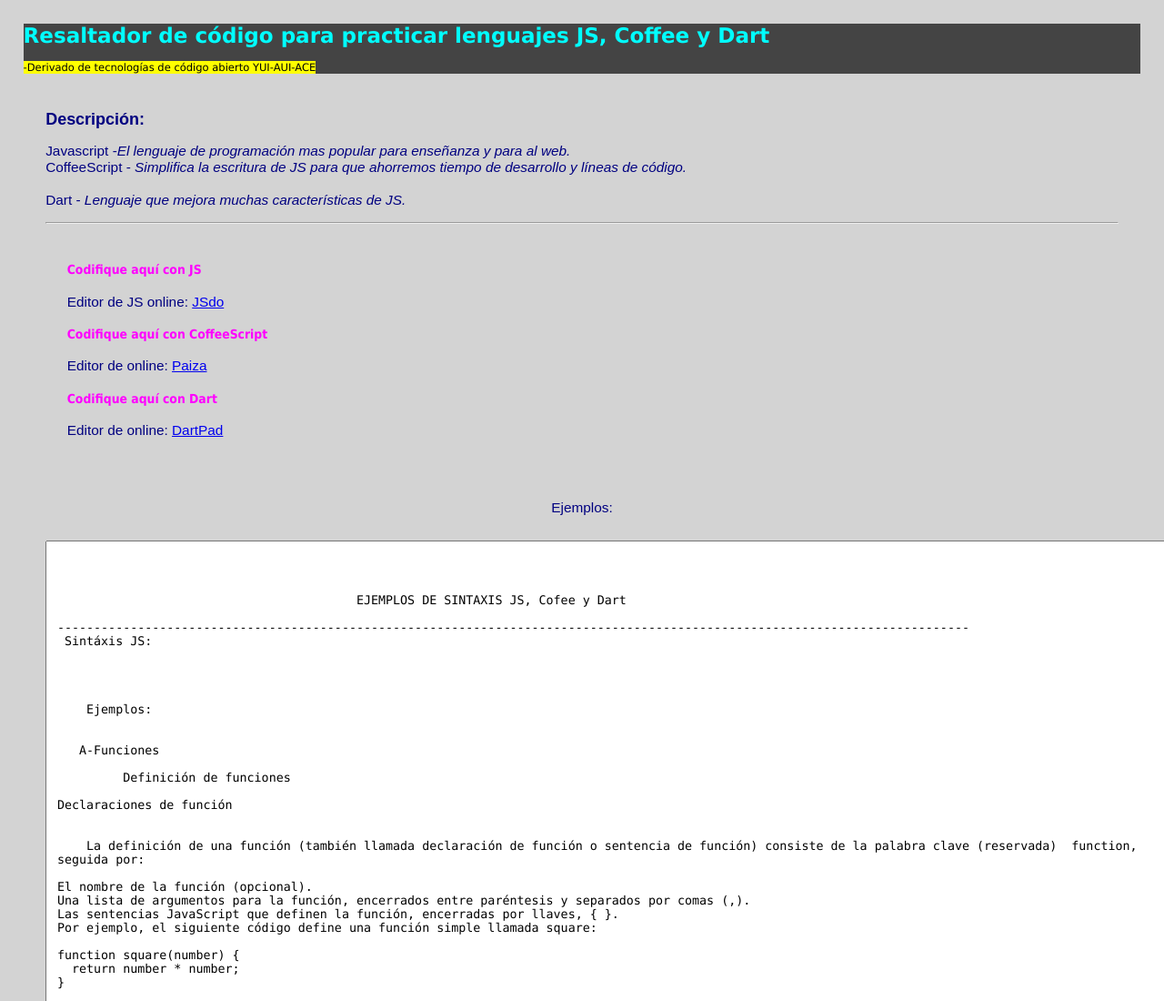
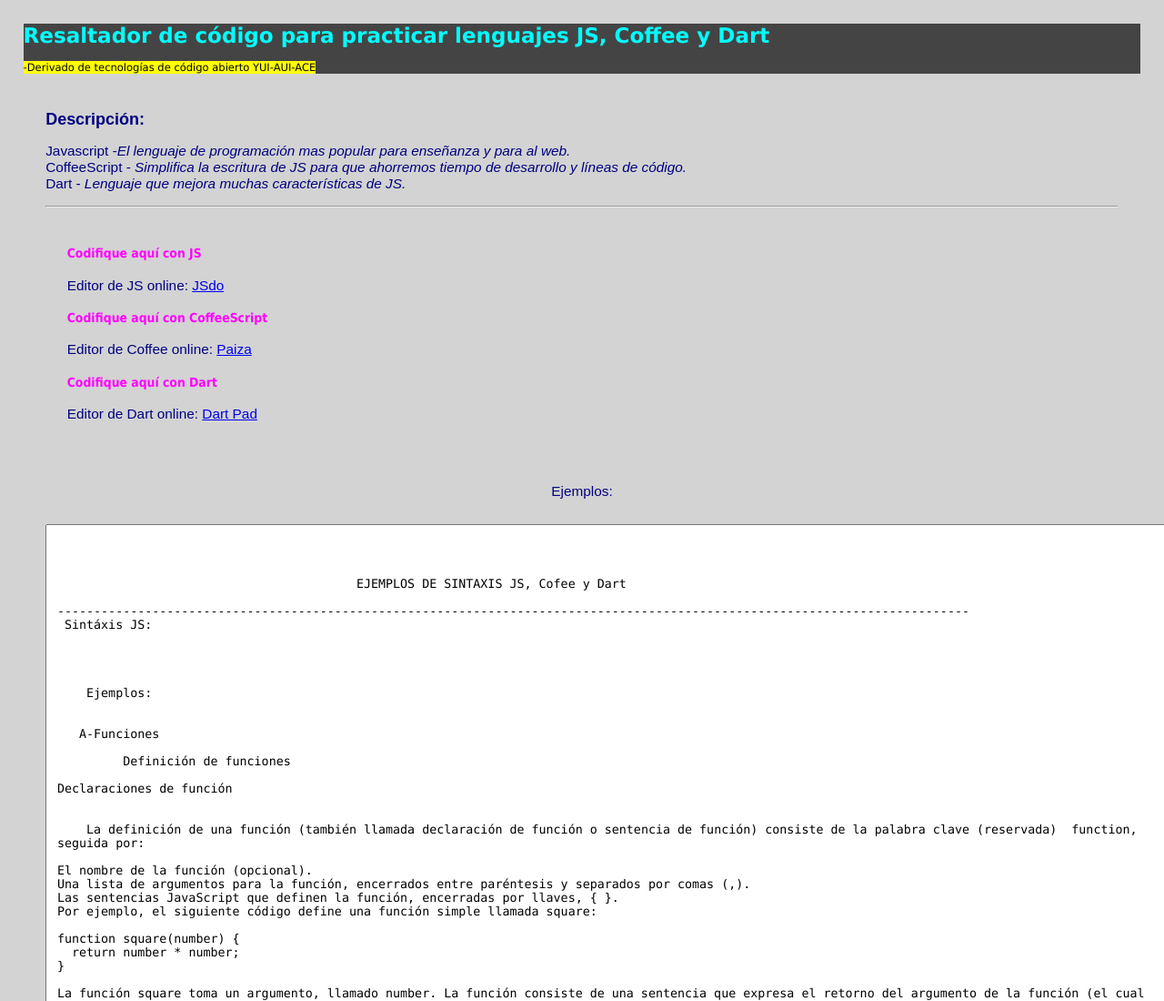
Before and after one commit to rafaelandresmessina/javascript-edit, a plain HTML site: page index.html in a window 1280 px wide. Shown: the top 1100 px of the page at 91% size. Drawn offline with Linux system fonts and the light colour scheme; a script that the page names is missing.

Commit message:
Finalmente ya se puede probar ésta versión de textualizatex pero para JS y 2 lenguajes similares complementarios.
Aún tenemos bastante tarea para hacer, los animo a probar modificaciones y mejoras. Hay que mejorar el diseño levemente y adaptarlo con unas modificaciones para Android. posiblemente con un selector de visualización.
Sería deseable que se puedan agregar mas ejemplos de los tres lenguajes pero que puedan verse comparativamente o traducirse entre sí.
El Textarea no se visualiza en Android, habría que solucionar eso. -sería deseable que haya también en los ejemplos resaltado de sintaxis.  y que puedan verse los ejemplos correr en tiempo real sin cambiar de pagina.

```diff
--- a/index.html
+++ b/index.html
@@ -118,7 +118,7 @@ YUI().use(
       <h3> <big>Descripción:</h3>
         <p> <span>Javascript</span> <i>-El lenguaje de programación mas popular para enseñanza y para al web.</i>
        <br>
-         <span>CoffeeScript</span> - <i>Simplifica la escritura de JS para que ahorremos tiempo de desarrollo y líneas de código.</i> <br>
+         <span>CoffeeScript</span> - <i>Simplifica la escritura de JS para que ahorremos tiempo de desarrollo y líneas de código.</i>
          <br>
           <span>Dart</span> - <i>Lenguaje que mejora muchas características de JS.</i> <br></p>
    <hr>
@@ -141,7 +141,7 @@ YUI().use(
       <h4>Codifique aquí con CoffeeScript</h4>
 
   <!--  <p>Guía rápida para principiantes: <a href="">Documentación básica CS</a></p>-->
-  <p>Editor de online: <a href="https://paiza.io/es/languages/coffeescript">Paiza</a></p>
+  <p>Editor de Coffee online: <a href="https://paiza.io/es/languages/coffeescript">Paiza</a></p>
    <!-- <p>Documentación completa para avanzados: <a href="">Documentación/referencia de código CS</a></p> -->
 
 
@@ -152,7 +152,7 @@ YUI().use(
       <h4>Codifique aquí con Dart</h4>
 
   <!-- <p>Guía rápida para principiantes: <a href="">Documentación básica Dart</a></p> -->
-  <p>Editor de online: <a href="https://dartpad.dev/">DartPad</a></p>
+  <p>Editor de Dart online: <a href="https://dartpad.dev/">Dart Pad</a></p>
  <!--   <p>Documentación completa para avanzados: <a href="">Documentación/referencia de código Dart</a></p>  -->
 
       </div>
```
